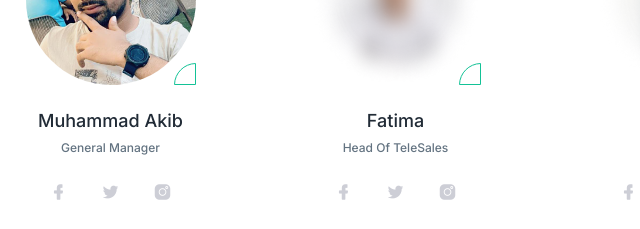
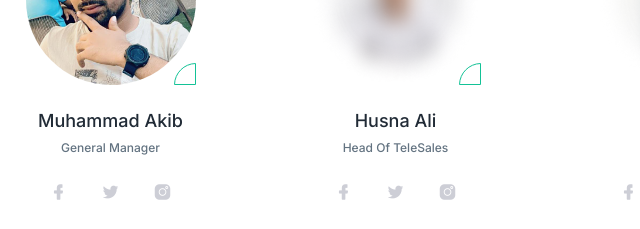
Before and after one commit to UaeHomeInternetService/ALMEHWARALMASSY, a plain HTML site: page index.html in a window 1280 px wide. Shown: the part 5711-5940 px from the top of the page, 387-1027 px from the left. Drawn offline with Linux system fonts and the light colour scheme.

Commit message:
Update index.html

```diff
--- a/index.html
+++ b/index.html
@@ -1,12 +1,4 @@
-<!-- =========
 
-	Template Name: Play
-	Author: UIdeck
-	Author URI: https://uideck.com/
-	Support: https://uideck.com/support/
-	Version: 1.1
-
-========== -->
 
 <!DOCTYPE html>
 <html lang="en">
@@ -837,7 +829,7 @@
                 />
               </div>
               <div class="ud-team-info">
-                <h5>Fatima</h5>
+                <h5>Husna Ali</h5>
                 <h6>Head Of TeleSales</h6>
               </div>
               <ul class="ud-team-socials">
```
